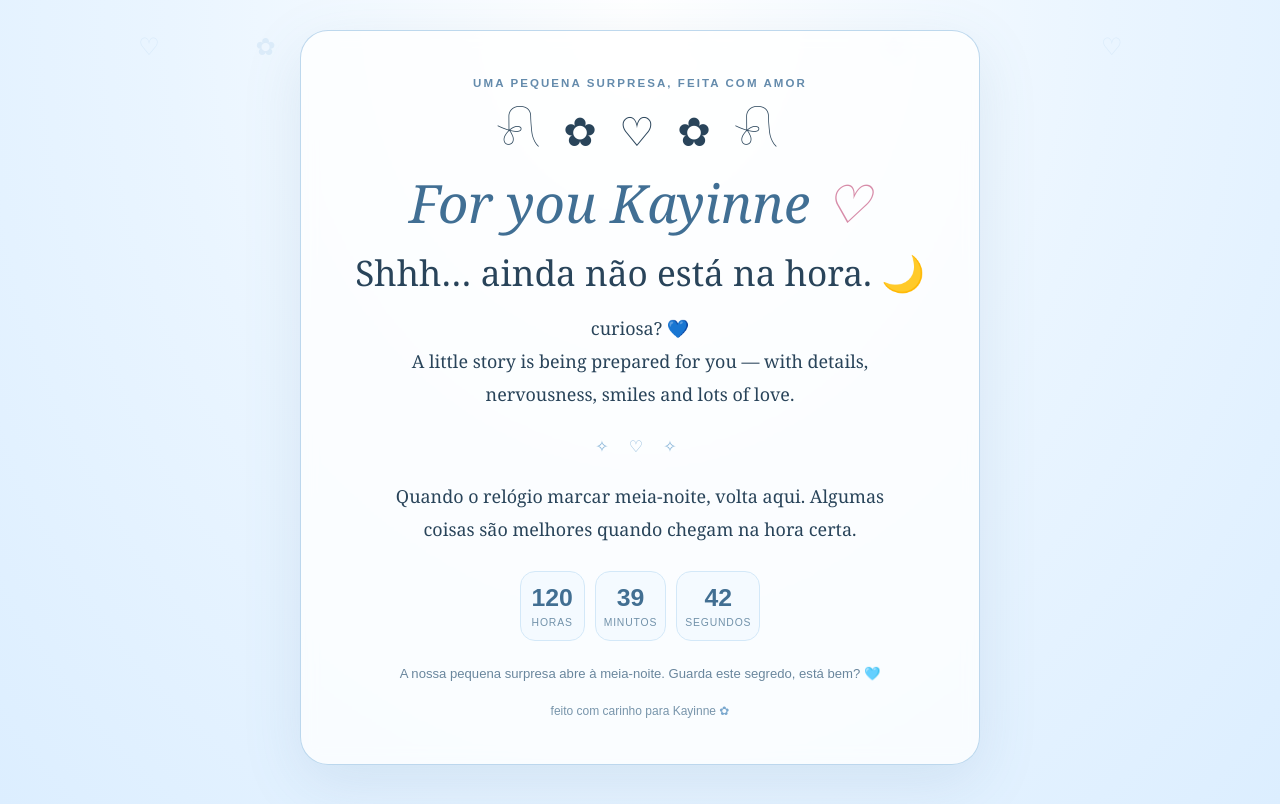
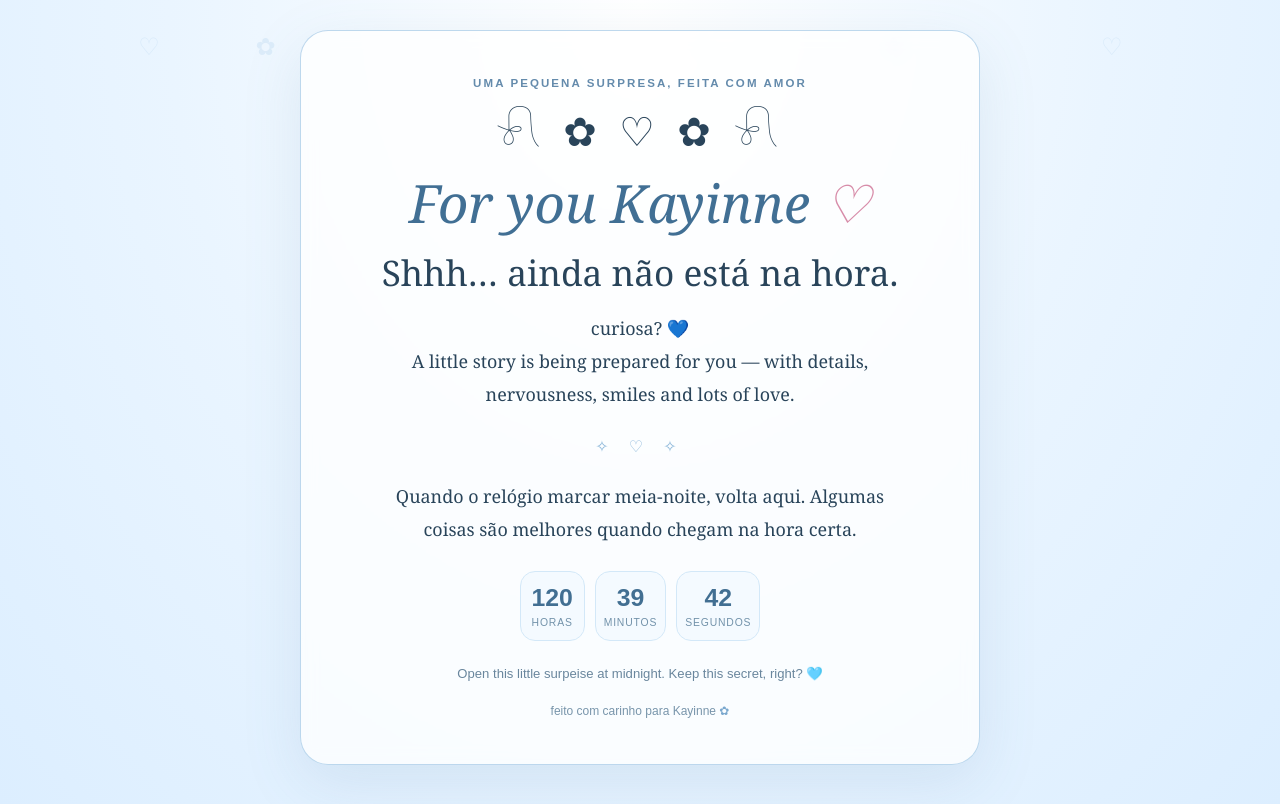
Before and after one commit to forKayinne/One_Last_Thing_Kayinne, a plain HTML site: page index.html in a window 1280 px wide. Drawn offline with Linux system fonts and the light colour scheme.

Commit message:
Update index.html

```diff
--- a/index.html
+++ b/index.html
@@ -14,7 +14,7 @@ main{position:relative;z-index:1;width:min(92%,680px);margin:0 auto;padding:30px
 </style></head>
 <body><main><div class="card">
 <div class="eyebrow">uma pequena surpresa, feita com amor</div><div class="lilies" aria-label="Lírios e corações">𓍯 ✿ ♡ ✿ 𓍯</div>
-<section id="locked"><h1 class="script">For you Kayinne <span class="heart">♡</span></h1><h2>Shhh… ainda não está na hora. 🌙</h2>
+<section id="locked"><h1 class="script">For you Kayinne <span class="heart">♡</span></h1><h2>Shhh… ainda não está na hora.</h2>
 <p class="message">curiosa? 💙<br>A little story is being prepared for you — with details, nervousness, smiles and lots of love.</p><div class="divider">✧ ♡ ✧</div>
 <p class="message">Quando o relógio marcar meia-noite, volta aqui. Algumas coisas são melhores quando chegam na hora certa.</p>
 <div id="timer" class="timer" aria-label="Contagem decrescente"><div class="unit"><span class="num" id="hours">--</span><span class="label">horas</span></div><div class="unit"><span class="num" id="minutes">--</span><span class="label">minutos</span></div><div class="unit"><span class="num" id="seconds">--</span><span class="label">segundos</span></div></div>
@@ -55,7 +55,7 @@ function update(){
  document.getElementById('hours').textContent=String(Math.floor(seconds/3600)).padStart(2,'0');
  document.getElementById('minutes').textContent=String(Math.floor((seconds%3600)/60)).padStart(2,'0');
  document.getElementById('seconds').textContent=String(seconds%60).padStart(2,'0');
- dateHint.textContent='A nossa pequena surpresa abre à meia-noite. Guarda este segredo, está bem? 🩵';
+ dateHint.textContent='Open this little surpeise at midnight. Keep this secret, right? 🩵';
 }
 update();setInterval(update,1000);
 </script></body></html>
```
